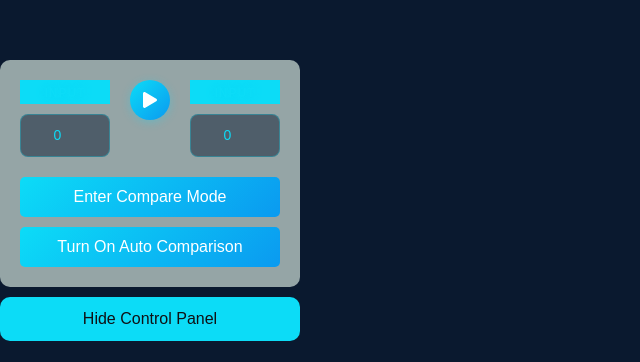
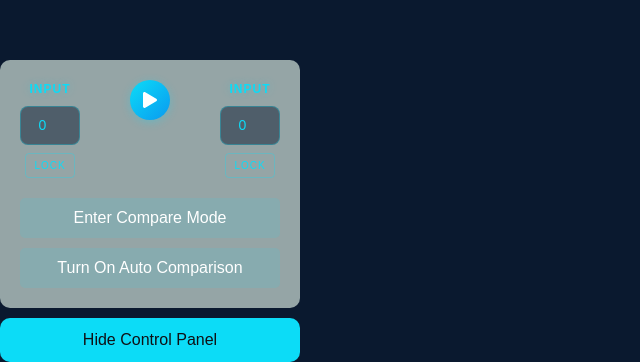
Before and after one commit to Kirby-Schuetz/comparator, a Next.js app in the folder comparator-app/: page / in a window 1280 px wide. Shown: the part 1067-1429 px from the top of the page, without its empty margins (0-640 px from the left). Before the commit the page ends 1408 px from the top, so only its background shows below. Built offline with nearby package versions, Linux system fonts and the light colour scheme.

Commit message:
Updated styling

```diff
--- a/comparator-app/src/app/components/Column/Column.tsx
+++ b/comparator-app/src/app/components/Column/Column.tsx
@@ -1,45 +1,99 @@
-import { styles } from '../ControlPanel.styles';
+import { ChangeEvent } from "react";
+import { motion } from "framer-motion";
 
 interface ColumnProps {
-  id: 'left' | 'right';
+  id: string;
   state: {
     isLocked: boolean;
     count: number;
   };
   label: string;
   onLockToggle: () => void;
-  onCountChange: (e: React.ChangeEvent<HTMLInputElement>) => void;
+  onCountChange: (e: ChangeEvent<HTMLInputElement>) => void;
 }
 
-export const Column = ({
-  id,
-  state,
-  label,
-  onLockToggle,
-  onCountChange,
-}: ColumnProps) => (
-  <div style={styles.column}>
-    <button
-      onClick={onLockToggle}
-      style={{
-        ...styles.buttonStyle,
-        backgroundColor: state.isLocked ? '#ff0088' : '#0cdcf7',
-      }}
+const styles = {
+  container: {
+    display: 'flex',
+    flexDirection: 'column' as const,
+    gap: '8px',
+    alignItems: 'center',
+  },
+  label: {
+    color: '#0cdcf7',
+    fontSize: '12px',
+    fontWeight: 'bold',
+    textTransform: 'uppercase' as const,
+    letterSpacing: '1px',
+    textShadow: '0 0 10px rgba(12, 220, 247, 0.3)',
+  },
+  input: {
+    width: '60px',
+    padding: '8px',
+    textAlign: 'center' as const,
+    backgroundColor: 'rgba(10, 25, 47, 0.5)',
+    color: '#0cdcf7',
+    border: '1px solid rgba(12, 220, 247, 0.3)',
+    borderRadius: '8px',
+    transition: 'all 0.2s ease',
+    fontSize: '14px',
+    '&:focus': {
+      outline: 'none',
+      borderColor: '#0cdcf7',
+      boxShadow: '0 0 15px rgba(12, 220, 247, 0.2)',
+    },
+    '&:hover': {
+      borderColor: 'rgba(12, 220, 247, 0.5)',
+    },
+  },
+  lockButton: {
+    backgroundColor: 'transparent',
+    border: '1px solid rgba(12, 220, 247, 0.3)',
+    borderRadius: '4px',
+    padding: '4px 8px',
+    color: '#0cdcf7',
+    cursor: 'pointer',
+    fontSize: '10px',
+    textTransform: 'uppercase',
+    letterSpacing: '1px',
+    transition: 'all 0.2s ease',
+    '&:hover': {
+      backgroundColor: 'rgba(12, 220, 247, 0.1)',
+      boxShadow: '0 0 10px rgba(12, 220, 247, 0.2)',
+    },
+  },
+};
+
+export function Column({ id, state, label, onLockToggle, onCountChange }: ColumnProps) {
+  return (
+    <div style={styles.container}>
+      <motion.span
+        style={styles.label}
+        initial={{ opacity: 0 }}
+        animate={{ opacity: 1 }}
+        transition={{ duration: 0.3 }}
       >
-      <label style={styles.label} htmlFor={`${id}ColumnInput`}>
         {label}
-      </label>
-    </button>
+      </motion.span>
       <input
-      id={`${id}ColumnInput`}
         type="number"
+        min="0"
+        max="10"
         value={state.count}
         onChange={onCountChange}
-      style={styles.input}
-      min={0}
-      max={10}
-      placeholder="Enter number of blocks"
-      readOnly={state.isLocked}
+        disabled={state.isLocked}
+        style={{
+          ...styles.input,
+          opacity: state.isLocked ? 0.5 : 1,
+        }}
       />
+      <motion.button
+        style={styles.lockButton}
+        onClick={onLockToggle}
+        whileTap={{ scale: 0.95 }}
+      >
+        {state.isLocked ? 'Unlock' : 'Lock'}
+      </motion.button>
     </div>
   );
+}
--- a/comparator-app/src/app/components/ControlPanel.tsx
+++ b/comparator-app/src/app/components/ControlPanel.tsx
@@ -203,9 +203,12 @@ const ControlPanel = ({
               <motion.button
                 style={{
                   ...styles.playButton,
-                  background: isAnimationPlaying
-                    ? 'linear-gradient(135deg, #0a9af0 0%, #0cdcf7 100%)'
-                    : 'linear-gradient(135deg, #0cdcf7 0%, #0a9af0 100%)',
+                  backgroundColor: isAnimationPlaying
+                    ? 'rgba(10, 154, 240, 0.1)'
+                    : 'rgba(12, 220, 247, 0.1)',
+                  borderColor: isAnimationPlaying
+                    ? 'rgba(10, 154, 240, 0.3)'
+                    : 'rgba(12, 220, 247, 0.3)',
                 }}
                 onClick={() => onPlayAnimation(!isAnimationPlaying)}
                 whileTap={{ scale: 0.95 }}
@@ -233,9 +236,12 @@ const ControlPanel = ({
               <motion.button
                 style={{
                   ...styles.compareButton,
-                  background: isCompareMode
-                    ? 'linear-gradient(135deg, #0a9af0 0%, #0cdcf7 100%)'
-                    : 'linear-gradient(135deg, #0cdcf7 0%, #0a9af0 100%)',
+                  backgroundColor: isCompareMode
+                    ? 'rgba(10, 154, 240, 0.1)'
+                    : 'rgba(12, 220, 247, 0.1)',
+                  borderColor: isCompareMode
+                    ? 'rgba(10, 154, 240, 0.3)'
+                    : 'rgba(12, 220, 247, 0.3)',
                 }}
                 onClick={handleCompareModeClick}
                 whileTap={{ scale: 0.95 }}
@@ -246,9 +252,12 @@ const ControlPanel = ({
               <motion.button
                 style={{
                   ...styles.compareButton,
-                  background: isAutoComparatorVisible
-                    ? 'linear-gradient(135deg, #0a9af0 0%, #0cdcf7 100%)'
-                    : 'linear-gradient(135deg, #0cdcf7 0%, #0a9af0 100%)',
+                  backgroundColor: isAutoComparatorVisible
+                    ? 'rgba(10, 154, 240, 0.1)'
+                    : 'rgba(12, 220, 247, 0.1)',
+                  borderColor: isAutoComparatorVisible
+                    ? 'rgba(10, 154, 240, 0.3)'
+                    : 'rgba(12, 220, 247, 0.3)',
                 }}
                 onClick={handleAutoComparatorClick}
                 whileTap={{ scale: 0.95 }}
--- a/comparator-app/src/app/components/LineCanvas.tsx
+++ b/comparator-app/src/app/components/LineCanvas.tsx
@@ -232,9 +232,18 @@ export function LineCanvas({ isDrawingMode, connections, setConnections }: LineC
       transform: 'translateX(-50%)',
       width: '100%',
       maxWidth: '1100px',
-      backgroundColor: isDrawingMode ? 'rgba(255,255,255,0.1)' : 'transparent',
+      backgroundColor: isDrawingMode
+        ? 'rgba(10, 25, 47, 0.3)' // Dark blue with transparency
+        : 'transparent',
+      border: isDrawingMode
+        ? '1px solid rgba(12, 220, 247, 0.2)'
+        : 'none',
+      boxShadow: isDrawingMode
+        ? 'inset 0 0 20px rgba(12, 220, 247, 0.05)'
+        : 'none',
       zIndex: 100,
       pointerEvents: isDrawingMode ? 'auto' : 'none',
+      transition: 'all 0.3s ease',
     }}>
       <canvas
         ref={canvasRef}
```
Lines whose indentation alone changed are shown as unchanged.
